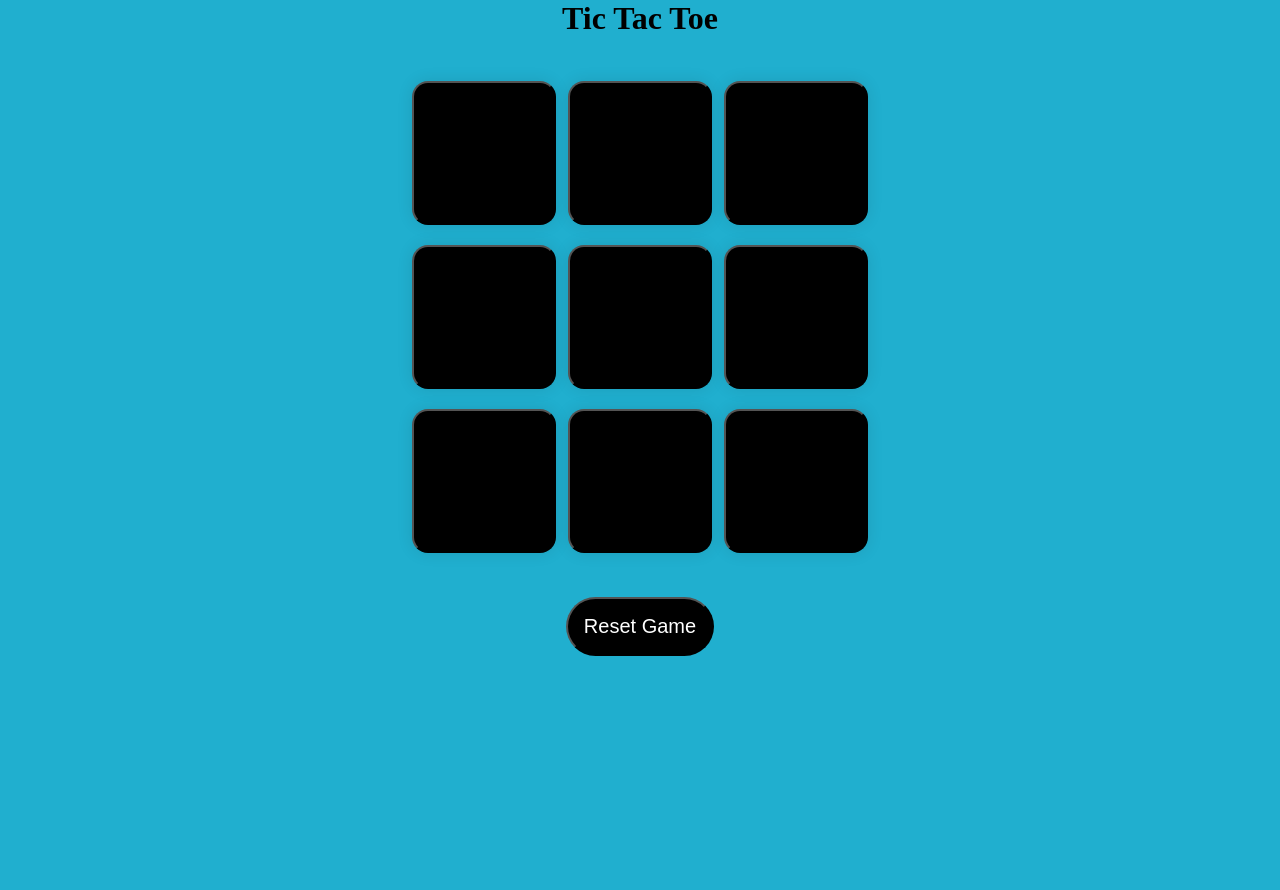
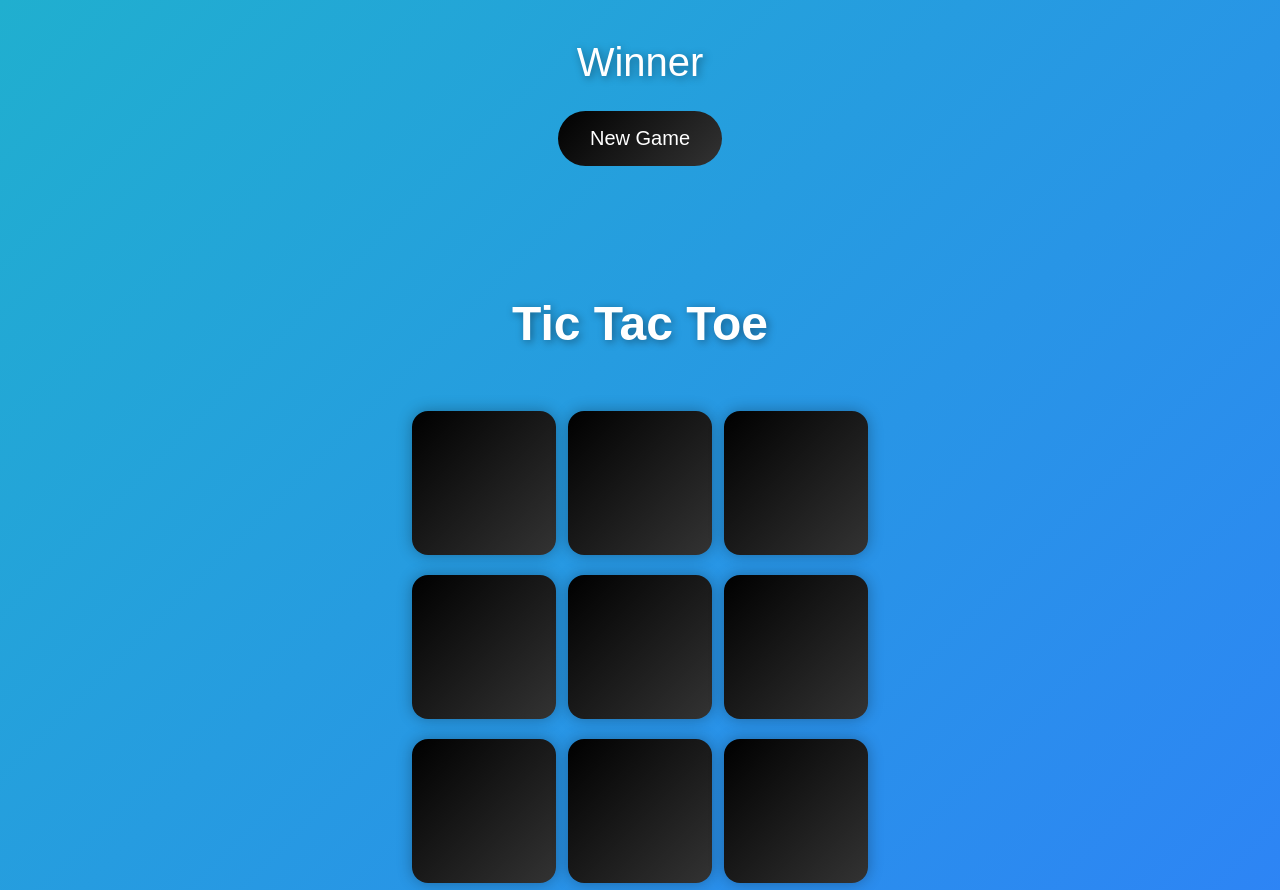
Before and after one commit to Spyder688/Tic-Tac-Toe, a plain HTML site: page index.html in a window 1280 px wide. Shown: the top 890 px of the page. Before the commit the page ends 800 px from the top, so only its background shows below. Drawn offline with Linux system fonts and the light colour scheme.

Commit message:
Update style.css

```diff
--- a/style.css
+++ b/style.css
@@ -1,58 +1,76 @@
-* {
-    margin: 0;
-    padding: 0;
+body {
+    background: linear-gradient(135deg, #20afcf, #2e82f7);
+    text-align: center;
+    font-family: 'Poppins', sans-serif;
+    color: #fff;
 }
 
-body{
-    background-color: #20afcf;
-    text-align: center;
+h1 {
+    font-size: 3rem;
+    margin: 1rem 0;
+    text-shadow: 2px 2px 8px rgba(0,0,0,0.4);
 }
+
 .container {
     height: 70vh;
     display: flex;
     justify-content: center;
     align-items: center;
 }
-.game{
+
+.game {
     height: 60vmin;
     width: 60vmin;
     display: flex;
-    flex-wrap:wrap ;
+    flex-wrap: wrap;
     justify-content: center;
     align-items: center;
     gap: 1.5vmin;
 }
-.box{
-    height:18vmin ;
+
+.box {
+    height: 18vmin;
     width: 18vmin;
     border-radius: 1rem;
-    border: no;
-    box-shadow: 0 0 1rem rgba(0,0,0,0.1);
+    border: none;
+    box-shadow: 0 0 15px rgba(0,0,0,0.3);
     font-size: 8vmin;
-    color: #ffffff;
-    background-color: #000000;
+    font-weight: bold;
+    color: #fff;
+    background: linear-gradient(135deg, #000, #333);
+    cursor: pointer;
+    transition: transform 0.2s, background 0.3s;
 }
-.reset-btn{
-    padding: 1rem;
+
+.box:hover {
+    transform: scale(1.1);
+    background: linear-gradient(135deg, #ff9800, #f44336);
+}
+
+.reset-btn, #new-btn {
+    padding: 1rem 2rem;
     font-size: 1.25rem;
-    background-color: #000000;
+    background: linear-gradient(135deg, #000, #333);
     color: #fff;
     border-radius: 50px;
+    border: none;
+    cursor: pointer;
+    margin: 10px;
+    transition: 0.3s;
 }
-#new-btn{
-    padding: 1rem;
-    font-size: 1.25rem;
-    background-color: #000000;
+
+.reset-btn:hover, #new-btn:hover {
+    background: linear-gradient(135deg, #ff9800, #f44336);
+    transform: scale(1.1);
+}
+
+#msg {
     color: #fff;
-    border-radius: 50px;
+    font-size: 5vmin;
+    text-shadow: 2px 2px 8px rgba(0,0,0,0.4);
+    margin-bottom: 1rem;
 }
-#msg{
-    color: rgb(43, 26, 173);
-    font-size: 5vmin;
-}
-.msg-container{
+
+.msg-container {
     height: 30vmin;
 }
-.hide{
-    display: none;
-}
```
